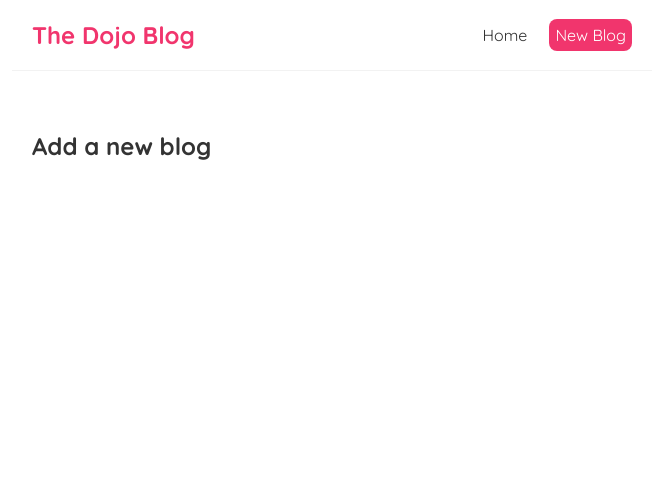
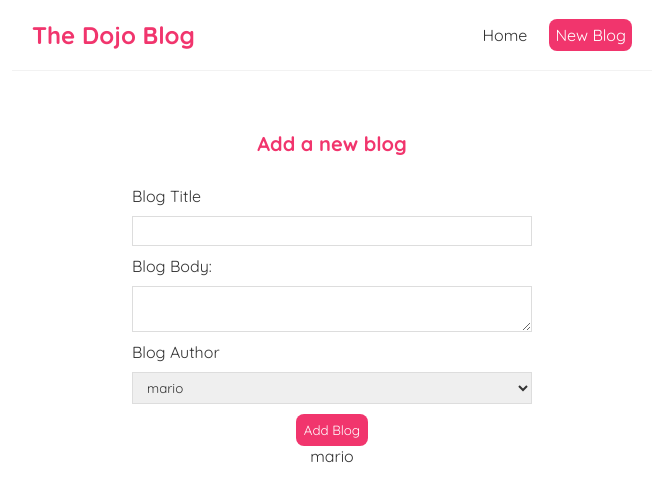
Before and after one commit to ericzlmd/dojo-blog, a React (Create React App) app: page /create in a window 1280 px wide. Shown: the top 502 px of the page, without its empty margins (308-971 px from the left). Built offline with nearby package versions, Linux system fonts and the light colour scheme.

Commit message:
Added <form> elements to create new blogs

```diff
--- a/src/Create.js
+++ b/src/Create.js
@@ -1,9 +1,37 @@
-import React from 'react';
+import React, { useState } from 'react';
 
 function Create() {
+  const [title, setTitle] = useState('');
+  const [body, setBody] = useState('');
+  const [author, setAuthor] = useState('mario');
+
   return (
     <div className="create">
       <h2>Add a new blog</h2>
+      <form action="">
+        <label>Blog Title</label>
+        <input
+          type="text"
+          value={title}
+          onChange={e => setTitle(e.target.value)}
+          required
+        />
+        <label>Blog Body:</label>
+        <textarea
+          value={body}
+          onChange={e => setBody(e.target.value)}
+          required
+        ></textarea>
+        <label>Blog Author</label>
+        <select value={author} onChange={e => setAuthor(e.target.value)}>
+          <option value="mario">mario</option>
+          <option value="yoshi">yoshi</option>
+        </select>
+        <button>Add Blog</button>
+        <p>{title}</p>
+        <p>{body}</p>
+        <p>{author}</p>
+      </form>
     </div>
   );
 }
--- a/src/index.css
+++ b/src/index.css
@@ -62,3 +62,37 @@
 .blog-details div {
   margin: 20px 0;
 }
+
+/* create new blog form */
+.create {
+  max-width: 400px;
+  margin: 0 auto;
+  text-align: center;
+}
+.create label {
+  text-align: left;
+  display: block;
+}
+.create h2 {
+  font-size: 20px;
+  color: #f1356d;
+  margin-bottom: 30px;
+}
+.create input,
+.create textarea,
+.create select {
+  width: 100%;
+  padding: 6px 10px;
+  margin: 10px 0;
+  border: 1px solid #ddd;
+  box-sizing: border-box;
+  display: block;
+}
+.create button {
+  background: #f1356d;
+  color: #fff;
+  border: 0;
+  padding: 8px;
+  border-radius: 8px;
+  cursor: pointer;
+}
```
Also changed, not shown: 1 other file (tests, documents, lock files or other folders).
